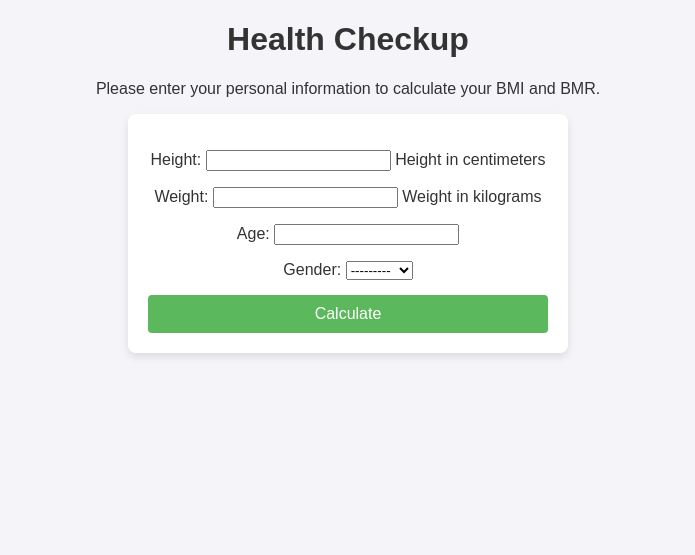
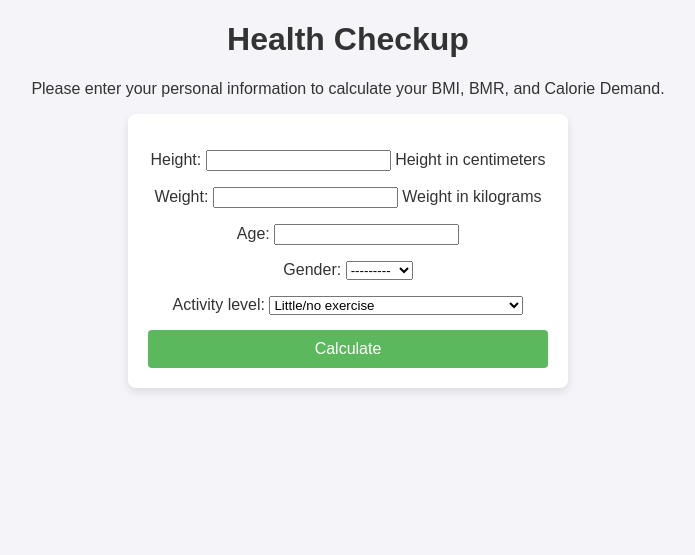
Before and after one commit to Abdullah-Siddique/Rich, a Django app: page /checkup/ in a window 1280 px wide. Shown: the top 555 px of the page, without its empty margins (292-987 px from the left). Run offline with Django 5.2, Linux system fonts and the light colour scheme.

Commit message:
Rich App

```diff
--- a/checkup/forms.py
+++ b/checkup/forms.py
@@ -1,10 +1,11 @@
+# checkup/forms.py
 from django import forms
 from .models import UserProfile
 
 class UserProfileForm(forms.ModelForm):
     class Meta:
         model = UserProfile
-        fields = ['height', 'weight', 'age', 'gender']
+        fields = ['height', 'weight', 'age', 'gender', 'activity_level']
 
     def clean_height(self):
         height = self.cleaned_data.get('height')
--- a/checkup/models.py
+++ b/checkup/models.py
@@ -2,13 +2,21 @@
 from django.db import models
 
 class UserProfile(models.Model):
+    ACTIVITY_LEVEL_CHOICES = [
+        ('little', 'Little/no exercise'),
+        ('light', 'Light exercise'),
+        ('moderate', 'Moderate exercise (3-5 days/wk)'),
+        ('active', 'Very active (6-7 days/wk)'),
+        ('extra', 'Extra active (very active & physical job)'),
+    ]
+
     height = models.FloatField(help_text="Height in centimeters")
     weight = models.FloatField(help_text="Weight in kilograms")
     age = models.IntegerField()
     gender = models.CharField(max_length=10, choices=[('male', 'Male'), ('female', 'Female')])
+    activity_level = models.CharField(max_length=10, choices=ACTIVITY_LEVEL_CHOICES, default='little')
 
     def calculate_bmi(self):
-        # Height needs to be in meters for BMI calculation
         height_in_meters = self.height / 100
         return self.weight / (height_in_meters ** 2)
 
@@ -17,6 +25,17 @@ class UserProfile(models.Model):
             return 88.362 + (13.397 * self.weight) + (4.799 * self.height) - (5.677 * self.age)
         elif self.gender == 'female':
             return 447.593 + (9.247 * self.weight) + (3.098 * self.height) - (4.330 * self.age)
+
+    def calculate_calorie_demand(self):
+        bmr = self.calculate_bmr()
+        activity_multipliers = {
+            'little': 1.2,
+            'light': 1.375,
+            'moderate': 1.55,
+            'active': 1.725,
+            'extra': 1.9
+        }
+        return bmr * activity_multipliers.get(self.activity_level, 1.2)
 
     def health_assessment(self):
         bmi = self.calculate_bmi()
--- a/checkup/templates/checkup/checkup.html
+++ b/checkup/templates/checkup/checkup.html
@@ -61,7 +61,7 @@
 <body>
     <div>
         <h1>Health Checkup</h1>
-        <p>Please enter your personal information to calculate your BMI and BMR.</p>
+        <p>Please enter your personal information to calculate your BMI, BMR, and Calorie Demand.</p>
         <form method="post">
             {% csrf_token %}
             {{ form.as_p }}
--- a/checkup/templates/checkup/result.html
+++ b/checkup/templates/checkup/result.html
@@ -60,6 +60,7 @@
         <h1>Your Health Report</h1>
         <p><strong>BMI:</strong> {{ bmi }}</p>
         <p><strong>BMR:</strong> {{ bmr }}</p>
+        <p><strong>Calorie Demand:</strong> {{ calorie_demand }}</p>
         <p><strong>Health Status:</strong> {{ health_status }}</p>
     </div>
     <div class="visit-again">Visit Again</div>
--- a/checkup/urls.py
+++ b/checkup/urls.py
@@ -1,6 +1,7 @@
+# checkup/urls.py
 from django.urls import path
-from .views import checkup_view
+from .views import checkup
 
 urlpatterns = [
-    path('checkup/', checkup_view, name='checkup'),
+    path('checkup/', checkup, name='checkup'),
 ]
--- a/checkup/views.py
+++ b/checkup/views.py
@@ -2,18 +2,20 @@
 from django.shortcuts import render
 from .forms import UserProfileForm
 
-def checkup_view(request):
+def checkup(request):
     if request.method == 'POST':
         form = UserProfileForm(request.POST)
         if form.is_valid():
-            user_profile = form.save()
-            bmi = user_profile.calculate_bmi()
-            bmr = user_profile.calculate_bmr()
-            health_status = user_profile.health_assessment()
+            profile = form.save()
+            bmi = profile.calculate_bmi()
+            bmr = profile.calculate_bmr()
+            calorie_demand = profile.calculate_calorie_demand()
+            health_status = profile.health_assessment()
             return render(request, 'checkup/result.html', {
                 'bmi': bmi,
                 'bmr': bmr,
-                'health_status': health_status,
+                'calorie_demand': calorie_demand,
+                'health_status': health_status
             })
     else:
         form = UserProfileForm()
```
Also changed, not shown: checkup/migrations/0002_userprofile_activity_level.py (added), db.sqlite3.
